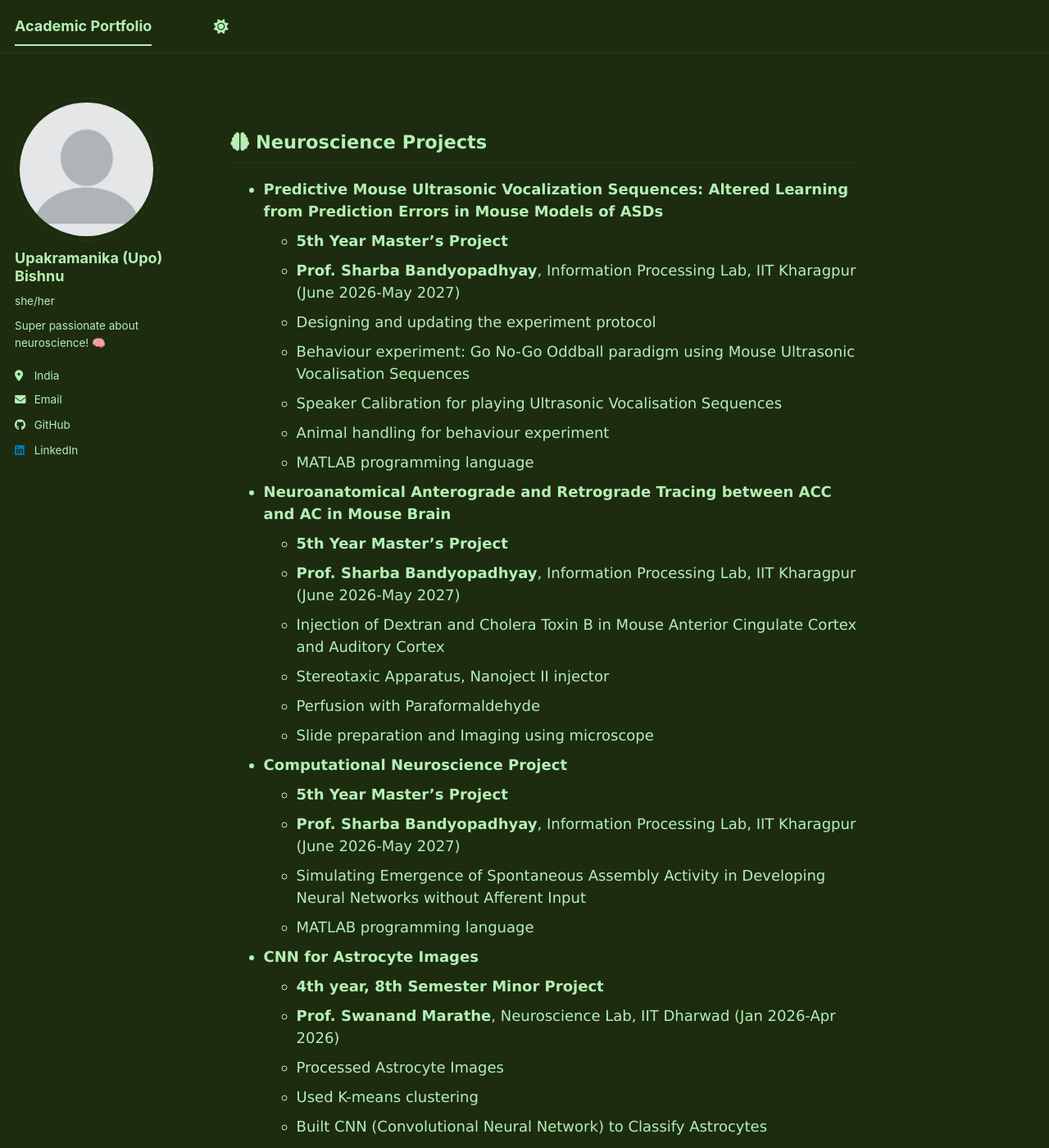
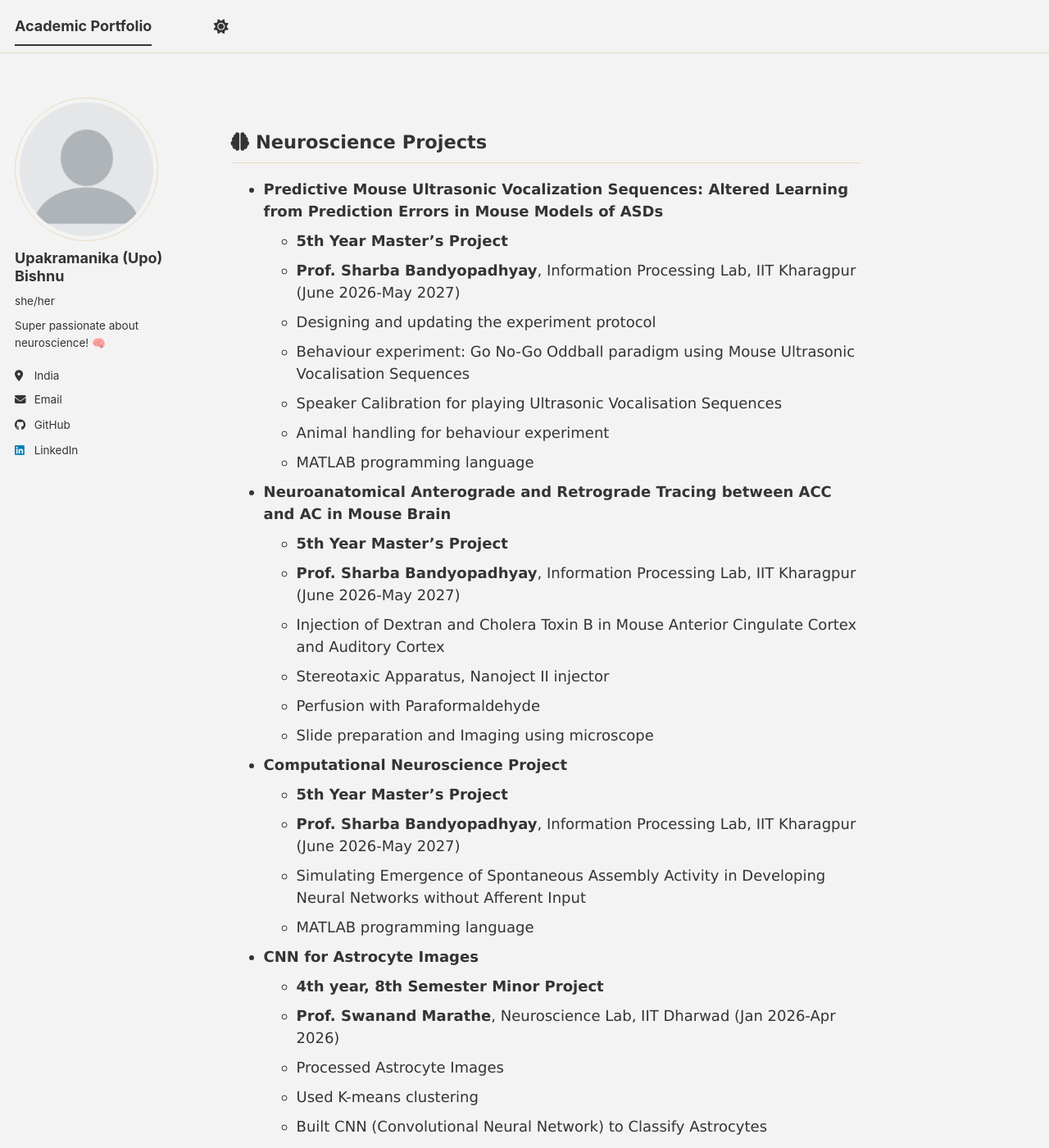
Before and after one commit to upakramanika/upakramanika.github.io, a Jekyll site: the page built from _pages/about.md, in a window 1280 px wide and 1400 px high. Shown: the whole window at 82% size. Built offline with Jekyll 4.4.1, drawn with Linux system fonts in a browser that asks for light colours; a style sheet for code colours, icons or effects is not loaded.

Commit message:
_config.yml

```diff
--- a/_config.yml
+++ b/_config.yml
@@ -8,7 +8,7 @@
 
 # Basic Site Settings
 locale                   : "en-IN"
-site_theme               : "pink" # The available themes options are "default", "air", "sunrise", "mint", "dirt" and "contrast"
+site_theme               : "dirt" # The available themes options are "default", "air", "sunrise", "mint", "dirt" and "contrast"
 title                    : "Academic Portfolio"
 title_separator          : "-"
 name                     : &name "Upakramanika Bishnu"
```
